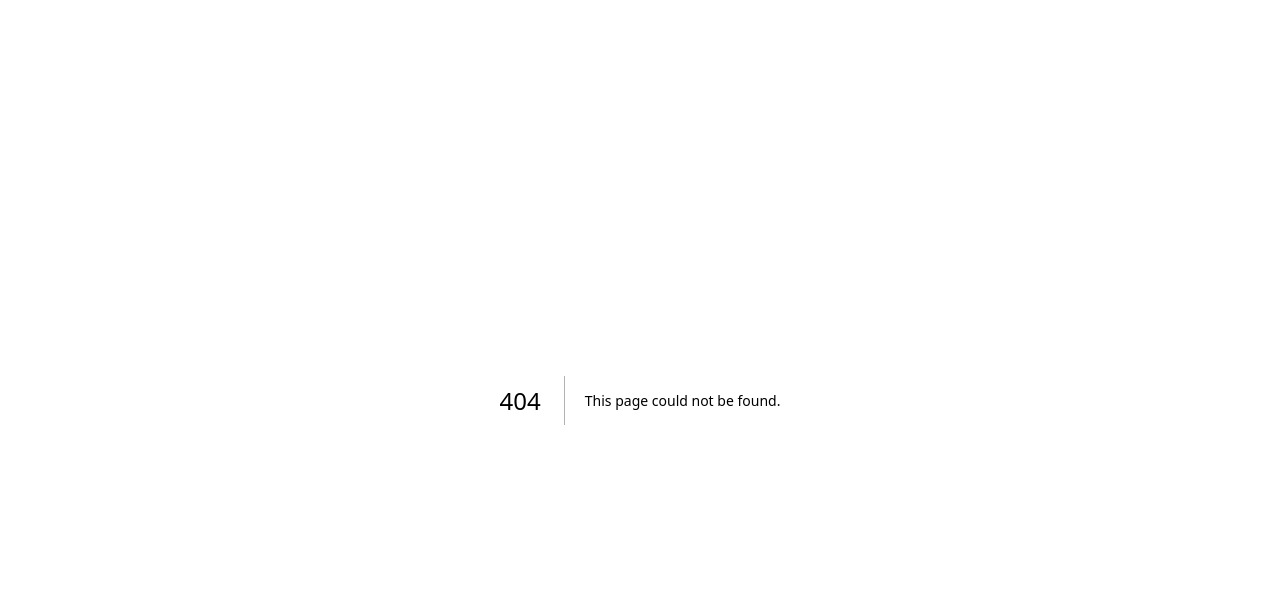
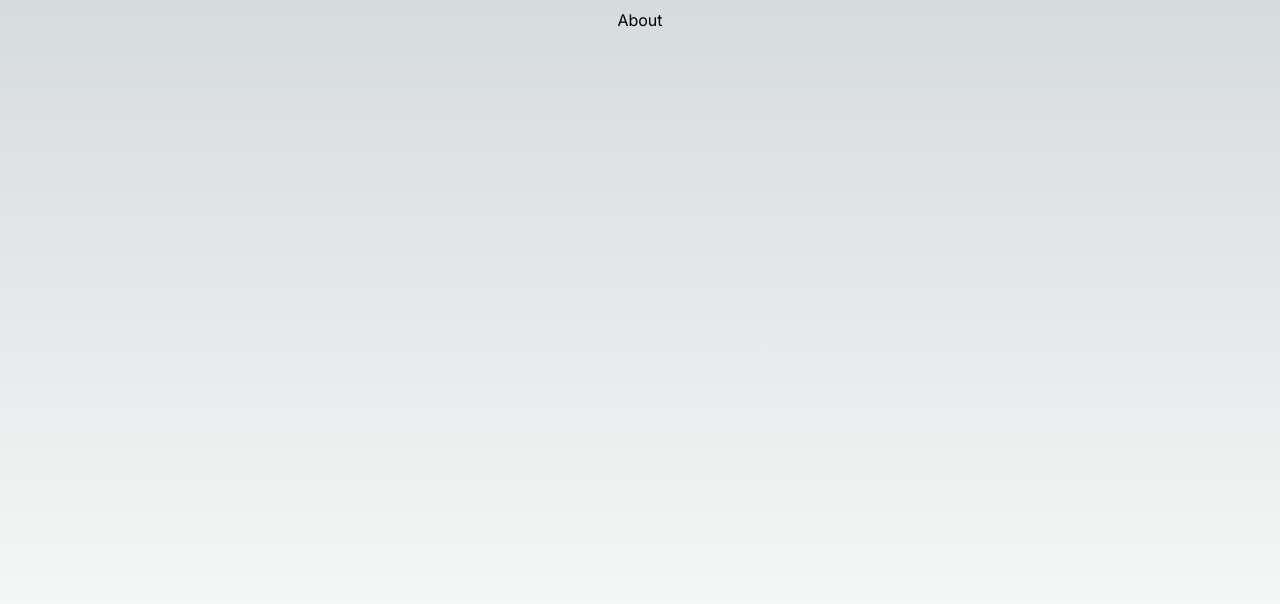
Before and after one commit to andreas-bauer/visual-test-review, a Next.js app in the folder frontend/: page /about in a window 1280 px wide. Before the commit this address had no page. Shown: the top 604 px of the page. Built offline with nearby package versions, Linux system fonts and the light colour scheme.

Commit message:
Add about page

```diff
--- /dev/null
+++ b/frontend/app/about/page.tsx
@@ -0,0 +1,7 @@
+export default function About() {
+  return (
+    <main className='flex min-h-screen flex-col items-center justify-between p-2'>
+      <div>About</div>
+    </main>
+  )
+}
```
